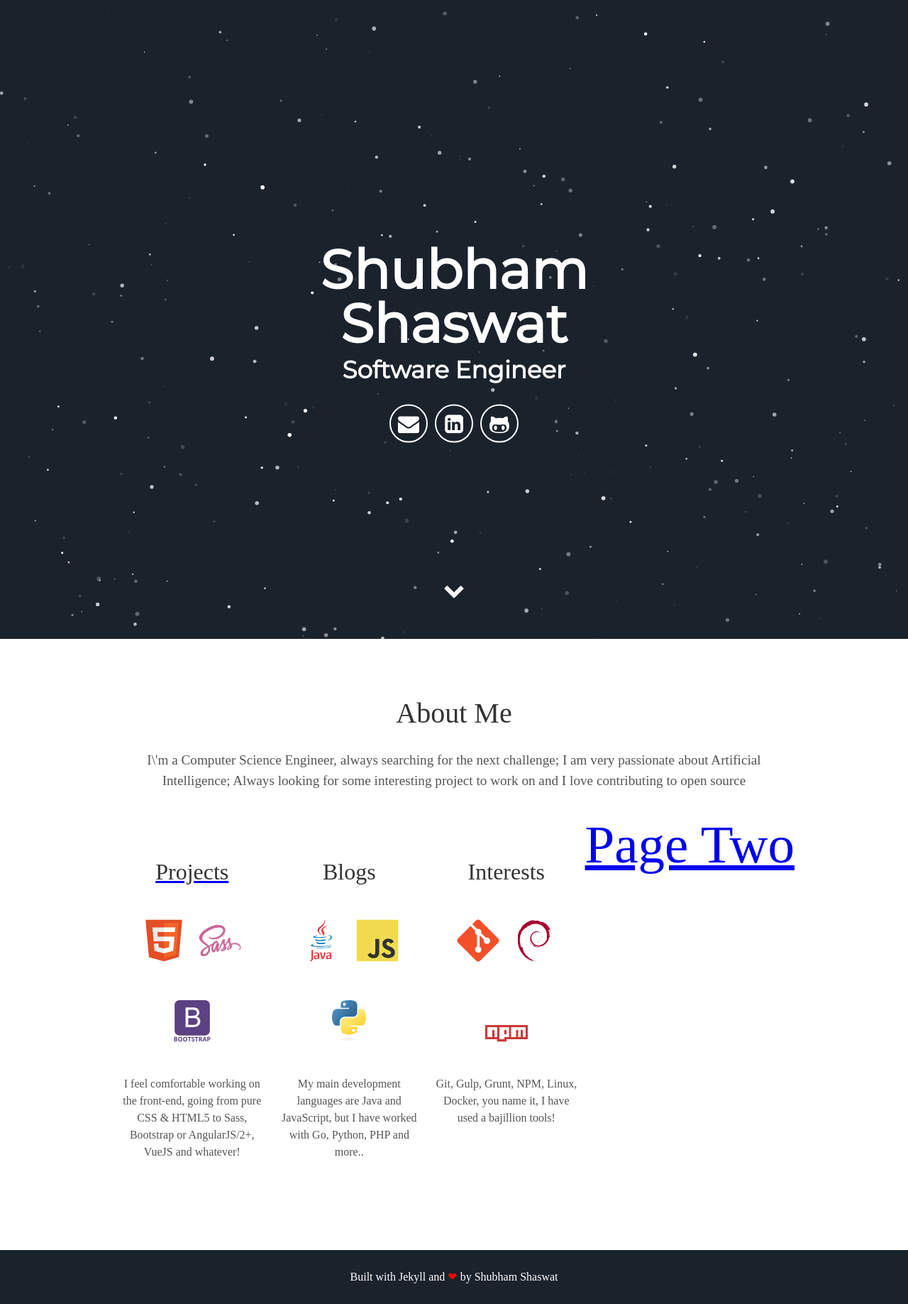
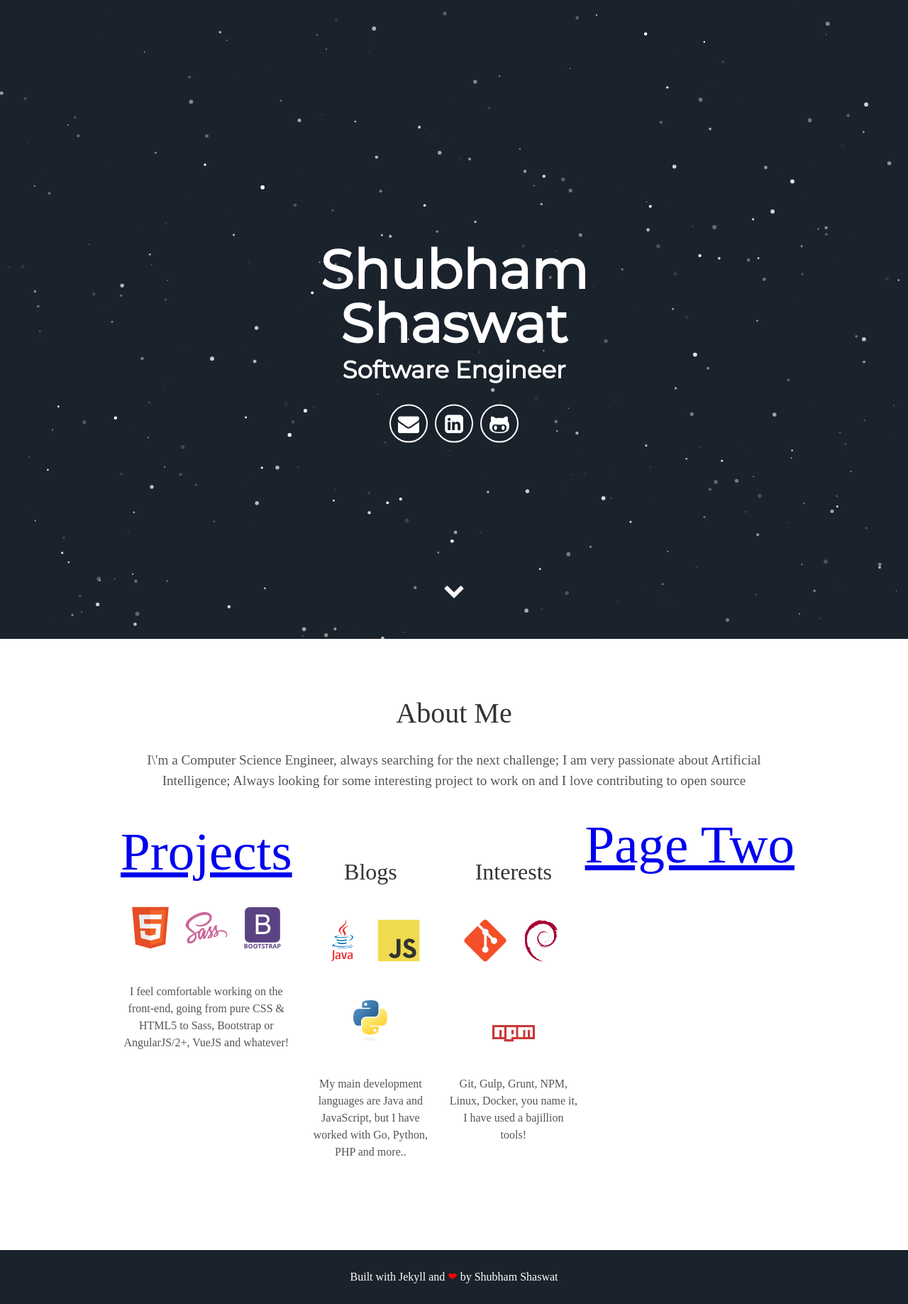
Before and after one commit to ShubhamShaswat/shubhamshaswat.github.io, a Jekyll site: the page built from index.html, in a window 1280 px wide. Shown: the whole page at 71% size. Built offline with Jekyll 4.4.1, drawn with Linux system fonts in a browser that asks for light colours; some web fonts are replaced.

```diff
--- a/_includes/about.html
+++ b/_includes/about.html
@@ -4,7 +4,7 @@
 </div>
 <div class="user">
   <div class="tech">
-    <a href="{{ 'two.html'   | relative_url }}"><h2 >Projects</h2></a>
+    <a href="{{ 'two.html'   | relative_url }}"> Projects </a>
     <svg viewBox="0 0 128 128">
       <path fill="#E44D26" d="M19.037 113.876l-10.005-112.215h109.936l-10.016 112.198-45.019 12.48z"></path><path fill="#F16529" d="M64 116.8l36.378-10.086 8.559-95.878h-44.937z"></path><path fill="#EBEBEB" d="M64 52.455h-18.212l-1.258-14.094h19.47v-13.762h-34.511l.33 3.692 3.382 37.927h30.799zM64 88.198l-.061.017-15.327-4.14-.979-10.975h-13.817l1.928 21.609 28.193 7.826.063-.017z"></path><path fill="#fff" d="M63.952 52.455v13.763h16.947l-1.597 17.849-15.35 4.143v14.319l28.215-7.82.207-2.325 3.234-36.233.335-3.696h-3.708zM63.952 24.599v13.762h33.244l.276-3.092.628-6.978.329-3.692z"></path>
     </svg>
```
